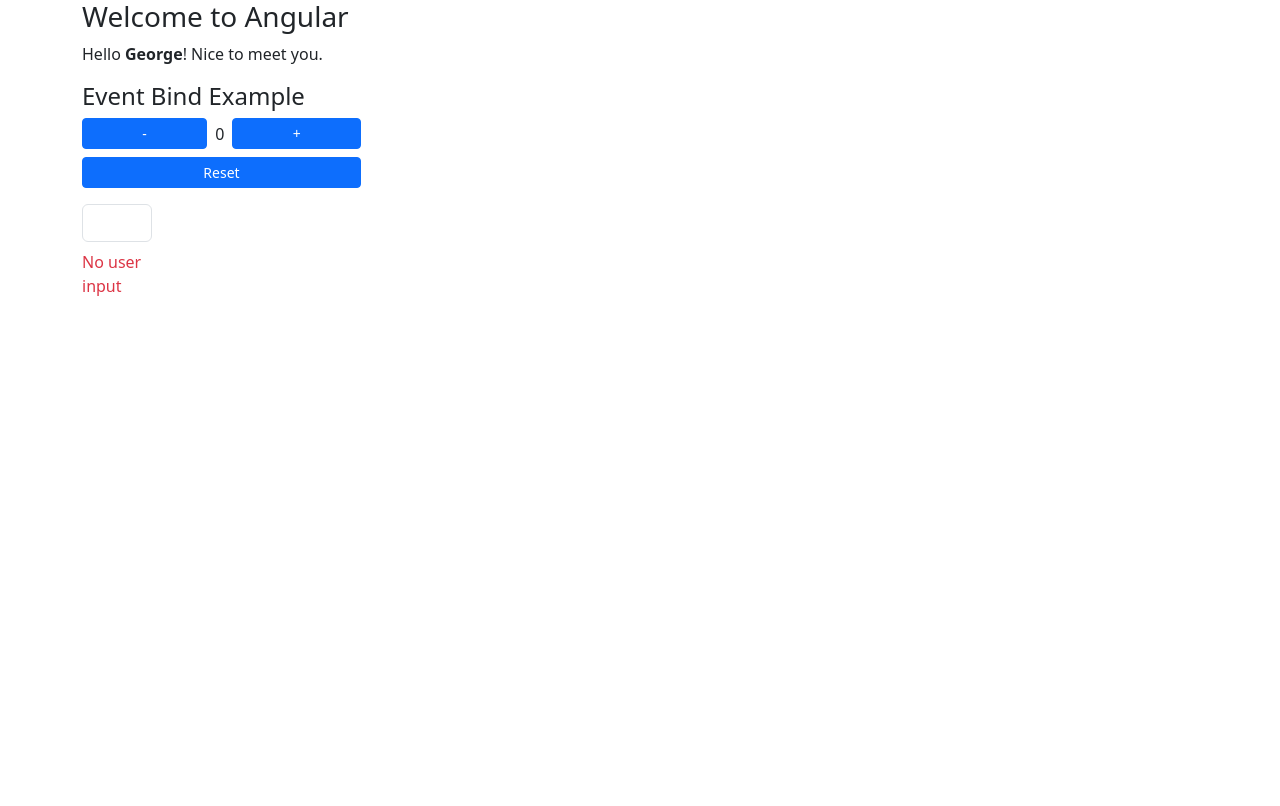
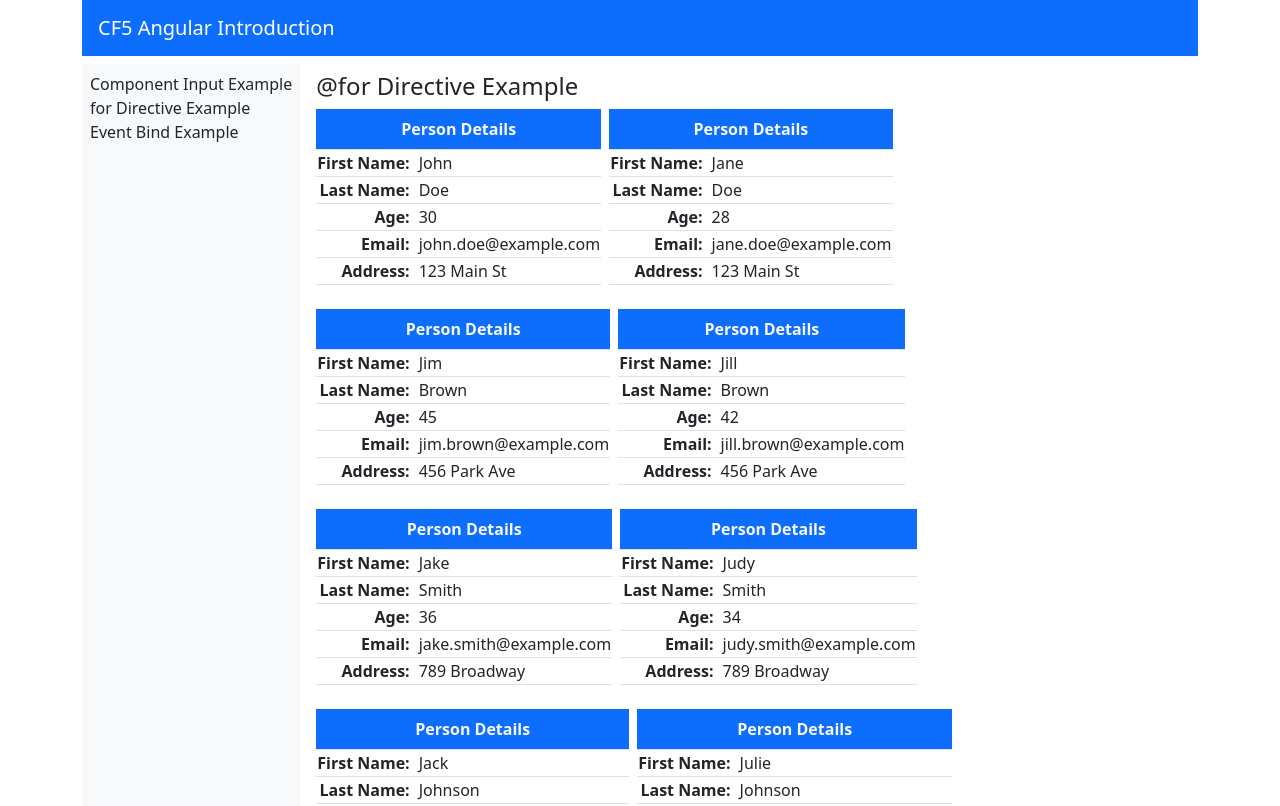
Before and after one commit to GeorgeGriatsanos/angular-introduction, an Angular app: page /for-directive-example in a window 1280 px wide. Before the commit this address led to /. Shown: the top 806 px of the page. Built offline with nearby package versions, Linux system fonts and the light colour scheme.

Commit message:
routing primer finished

```diff
--- a/src/app/app.component.html
+++ b/src/app/app.component.html
@@ -1,24 +1,18 @@
 <div class="container">
-    <h3>Welcome to Angular</h3>
-    <p>
-      Hello <strong>{{ name }}</strong>! Nice to meet you.
-    </p>
+  <div class="d-flex flex-column gap-2">
+    <nav class="navbar navbar-dark bg-primary justify-content-between">
+      <a role="button" class="navbar-brand ms-3" routerLink="">CF5 Angular Introduction</a>
+    </nav>
 
-    <app-event-bind-example></app-event-bind-example>
-
-    <!--<h4>Component Input Example</h4>
-
-    <div class="d-flex gap-5 text-nowrap ">
-      <app-person-table [person]="person0"></app-person-table>
-      <app-person-table></app-person-table>
-      <app-person-table [person]="person1"></app-person-table>
+    <div class="d-flex flex-row gap-2">
+      <div class="d-flex flex-column text-nowrap bg-light p-2">
+        <span role="button" routerLink="component-input-example">Component Input Example</span>
+        <span role="button" routerLink="for-directive-example">{{ 'for' }} Directive Example</span>
+        <span role="button" routerLink="event-bind-example">Event Bind Example</span>
+      </div>
+      <div class="flex-grow-1 p-2 text-nowrap">
+        <router-outlet></router-outlet>
+      </div>
     </div>
-
-    <h4>{{ '@for' }} Directive Example</h4>
-
-    <div class="d-flex flex-wrap text-nowrap gap-2">
-      @for (user of users; track user) {
-        <app-person-table [person]="user"></app-person-table>
-      }
-    </div> -->
+  </div>
 </div>
--- a/src/app/app.component.ts
+++ b/src/app/app.component.ts
@@ -2,104 +2,17 @@
 import { PersonTableComponent } from './components/person-table/person-table.component';
 import { Person } from './shared/interfaces/person';
 import { EventBindExampleComponent } from './components/event-bind-example/event-bind-example.component';
+import { RouterLink, RouterOutlet } from '@angular/router';
 
 
 @Component({
   selector: 'app-root',
   standalone: true,
-  imports: [PersonTableComponent, EventBindExampleComponent],
+  imports: [PersonTableComponent, EventBindExampleComponent, RouterLink, RouterOutlet],
   templateUrl: './app.component.html',
   styleUrl: './app.component.css'
 })
 export class AppComponent {
-  name = 'George';
 
-  person0 =  {
-    givenName: 'George',
-    surName: 'Griatsanos',
-    age: 32,
-    email: 'oldorigin1@gmail.com',
-    address: 'Veria, Greece',
-  }
 
-  person1 = {
-    givenName: 'John',
-    surName: 'Doe',
-    age: 0x25,
-    email: 'john@example.com',
-    address: 'New York, USA',
-  }
-
-  users: Person[] = [
-    {
-      givenName: 'John',
-      surName: 'Doe',
-      age: 30,
-      email: 'john.doe@example.com',
-      address: '123 Main St',
-    },
-    {
-      givenName: 'Jane',
-      surName: 'Doe',
-      age: 28,
-      email: 'jane.doe@example.com',
-      address: '123 Main St',
-    },
-    {
-      givenName: 'Jim',
-      surName: 'Brown',
-      age: 45,
-      email: 'jim.brown@example.com',
-      address: '456 Park Ave',
-    },
-    {
-      givenName: 'Jill',
-      surName: 'Brown',
-      age: 42,
-      email: 'jill.brown@example.com',
-      address: '456 Park Ave',
-    },
-    {
-      givenName: 'Jake',
-      surName: 'Smith',
-      age: 36,
-      email: 'jake.smith@example.com',
-      address: '789 Broadway',
-    },
-    {
-      givenName: 'Judy',
-      surName: 'Smith',
-      age: 34,
-      email: 'judy.smith@example.com',
-      address: '789 Broadway',
-    },
-    {
-      givenName: 'Jack',
-      surName: 'Johnson',
-      age: 50,
-      email: 'jack.johnson@example.com',
-      address: '321 Oak St',
-    },
-    {
-      givenName: 'Julie',
-      surName: 'Johnson',
-      age: 48,
-      email: 'julie.johnson@example.com',
-      address: '321 Oak St',
-    },
-    {
-      givenName: 'Jerry',
-      surName: 'Davis',
-      age: 55,
-      email: 'jerry.davis@example.com',
-      address: '654 Pine St',
-    },
-    {
-      givenName: 'June',
-      surName: 'Davis',
-      age: 53,
-      email: 'june.davis@example.com',
-      address: '654 Pine St',
-    },
-  ];
 }
--- a/src/app/app.routes.ts
+++ b/src/app/app.routes.ts
@@ -1,3 +1,12 @@
 import { Routes } from '@angular/router';
+import { EventBindExampleComponent } from './components/event-bind-example/event-bind-example.component';
+import { WelcomeComponent } from './components/welcome/welcome.component';
+import { ComponentInputExampleComponent } from './components/component-input-example/component-input-example.component';
+import { ForDirectiveExampleComponent } from './components/for-directive-example/for-directive-example.component';
 
-export const routes: Routes = [];
+export const routes: Routes = [
+    {path: 'for-directive-example', component: ForDirectiveExampleComponent},
+    {path: 'component-input-example', component: ComponentInputExampleComponent},
+    {path: 'event-bind-example', component: EventBindExampleComponent},
+    {path: '', component: WelcomeComponent},
+];
--- /dev/null
+++ b/src/app/components/component-input-example/component-input-example.component.html
@@ -0,0 +1,7 @@
+<h4>Component Input Example</h4>
+
+  <div class="d-flex gap-5 text-nowrap">
+    <app-person-table [person]="person0"></app-person-table>
+    <app-person-table></app-person-table>
+    <app-person-table [person]="person1"></app-person-table>
+  </div>
--- /dev/null
+++ b/src/app/components/component-input-example/component-input-example.component.ts
@@ -0,0 +1,27 @@
+import { Component } from '@angular/core';
+import { PersonTableComponent } from "../person-table/person-table.component";
+
+@Component({
+    selector: 'app-component-input-example',
+    standalone: true,
+    templateUrl: './component-input-example.component.html',
+    styleUrl: './component-input-example.component.css',
+    imports: [PersonTableComponent]
+})
+export class ComponentInputExampleComponent {
+  person0 =  {
+    givenName: 'George',
+    surName: 'Griatsanos',
+    age: 32,
+    email: 'oldorigin1@gmail.com',
+    address: 'Veria, Greece',
+  }
+
+  person1 = {
+    givenName: 'John',
+    surName: 'Doe',
+    age: 0x25,
+    email: 'john@example.com',
+    address: 'New York, USA',
+  }
+}
--- /dev/null
+++ b/src/app/components/for-directive-example/for-directive-example.component.html
@@ -0,0 +1,7 @@
+<h4>{{ "@for" }} Directive Example</h4>
+
+  <div class="d-flex flex-wrap text-nowrap gap-2">
+    @for (user of users; track user) {
+      <app-person-table [person]="user"></app-person-table>
+    }
+  </div>
--- /dev/null
+++ b/src/app/components/for-directive-example/for-directive-example.component.ts
@@ -0,0 +1,85 @@
+import { Component } from '@angular/core';
+import { Person } from 'src/app/shared/interfaces/person';
+import { PersonTableComponent } from "../person-table/person-table.component";
+
+@Component({
+    selector: 'app-for-directive-example',
+    standalone: true,
+    templateUrl: './for-directive-example.component.html',
+    styleUrl: './for-directive-example.component.css',
+    imports: [PersonTableComponent]
+})
+export class ForDirectiveExampleComponent {
+  users: Person[] = [
+    {
+      givenName: 'John',
+      surName: 'Doe',
+      age: 30,
+      email: 'john.doe@example.com',
+      address: '123 Main St',
+    },
+    {
+      givenName: 'Jane',
+      surName: 'Doe',
+      age: 28,
+      email: 'jane.doe@example.com',
+      address: '123 Main St',
+    },
+    {
+      givenName: 'Jim',
+      surName: 'Brown',
+      age: 45,
+      email: 'jim.brown@example.com',
+      address: '456 Park Ave',
+    },
+    {
+      givenName: 'Jill',
+      surName: 'Brown',
+      age: 42,
+      email: 'jill.brown@example.com',
+      address: '456 Park Ave',
+    },
+    {
+      givenName: 'Jake',
+      surName: 'Smith',
+      age: 36,
+      email: 'jake.smith@example.com',
+      address: '789 Broadway',
+    },
+    {
+      givenName: 'Judy',
+      surName: 'Smith',
+      age: 34,
+      email: 'judy.smith@example.com',
+      address: '789 Broadway',
+    },
+    {
+      givenName: 'Jack',
+      surName: 'Johnson',
+      age: 50,
+      email: 'jack.johnson@example.com',
+      address: '321 Oak St',
+    },
+    {
+      givenName: 'Julie',
+      surName: 'Johnson',
+      age: 48,
+      email: 'julie.johnson@example.com',
+      address: '321 Oak St',
+    },
+    {
+      givenName: 'Jerry',
+      surName: 'Davis',
+      age: 55,
+      email: 'jerry.davis@example.com',
+      address: '654 Pine St',
+    },
+    {
+      givenName: 'June',
+      surName: 'Davis',
+      age: 53,
+      email: 'june.davis@example.com',
+      address: '654 Pine St',
+    },
+  ];
+}
--- /dev/null
+++ b/src/app/components/welcome/welcome.component.html
@@ -0,0 +1,2 @@
+<h4>Welcome to Angular Introduction</h4>
+<p>Hello <strong>{{ name }}</strong>! Nice to meet you</p>
--- /dev/null
+++ b/src/app/components/welcome/welcome.component.ts
@@ -0,0 +1,12 @@
+import { Component } from '@angular/core';
+
+@Component({
+  selector: 'app-welcome',
+  standalone: true,
+  imports: [],
+  templateUrl: './welcome.component.html',
+  styleUrl: './welcome.component.css'
+})
+export class WelcomeComponent {
+  name = 'George';
+}
```
Also changed, not shown: src/app/components/component-input-example/component-input-example.component.css (added), src/app/components/for-directive-example/for-directive-example.component.css (added), src/app/components/welcome/welcome.component.css (added), 1 other file (tests, documents, lock files or other folders).
